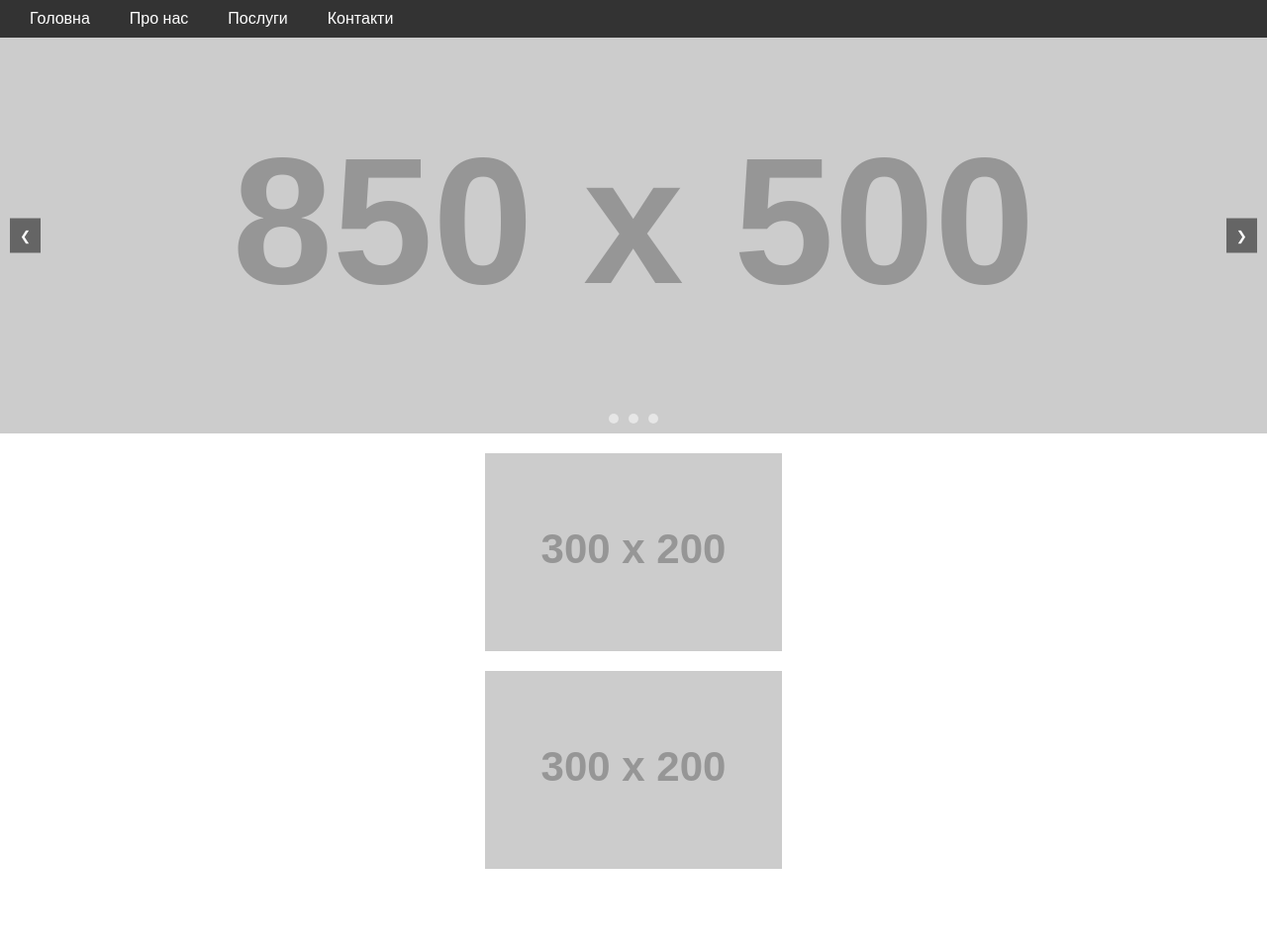
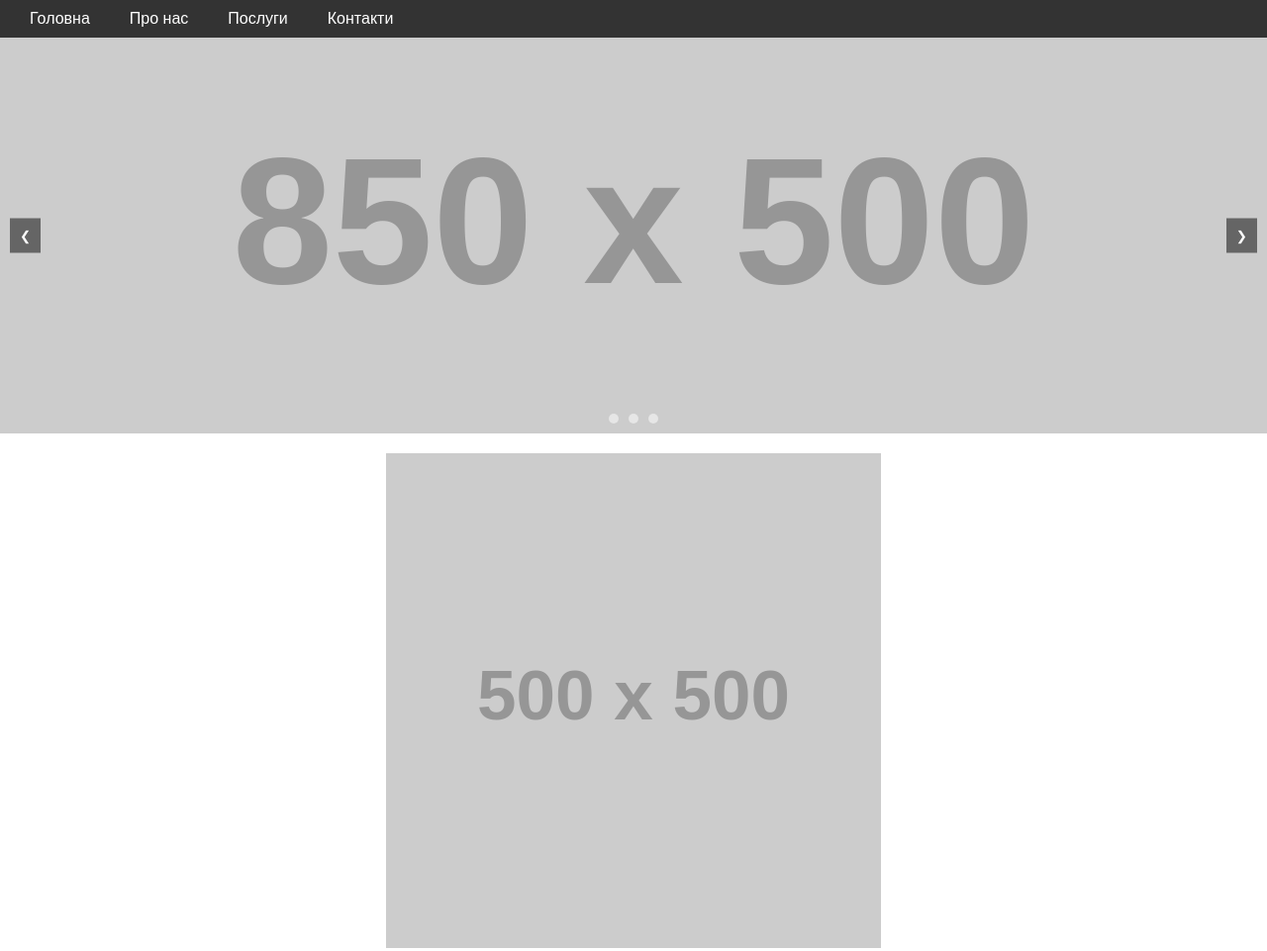
Before and after one commit to EvgenUP/JS-Lab8, a plain HTML site: page index.html in a window 1280 px wide. Shown: the top 961 px of the page at 99% size. Before the commit the page ends 898 px from the top, so only its background shows below. Drawn offline with Linux system fonts and the light colour scheme; placeholder pictures from the web are drawn by us.

Commit message:
Update index.html

```diff
--- a/index.html
+++ b/index.html
@@ -34,8 +34,8 @@
 
     <section class="images">
         <div class="large-only">
-            <img src="https://via.placeholder.com/300x200" alt="Large Image 1">
-            <img src="https://via.placeholder.com/300x200" alt="Large Image 2">
+            <img src="https://via.placeholder.com/500x500" alt="Large Image 1">
+            <img src="https://via.placeholder.com/500x500" alt="Large Image 2">
         </div>
         <div class="medium-only">
             <img src="https://via.placeholder.com/300x200" alt="Medium Image 1">
```
